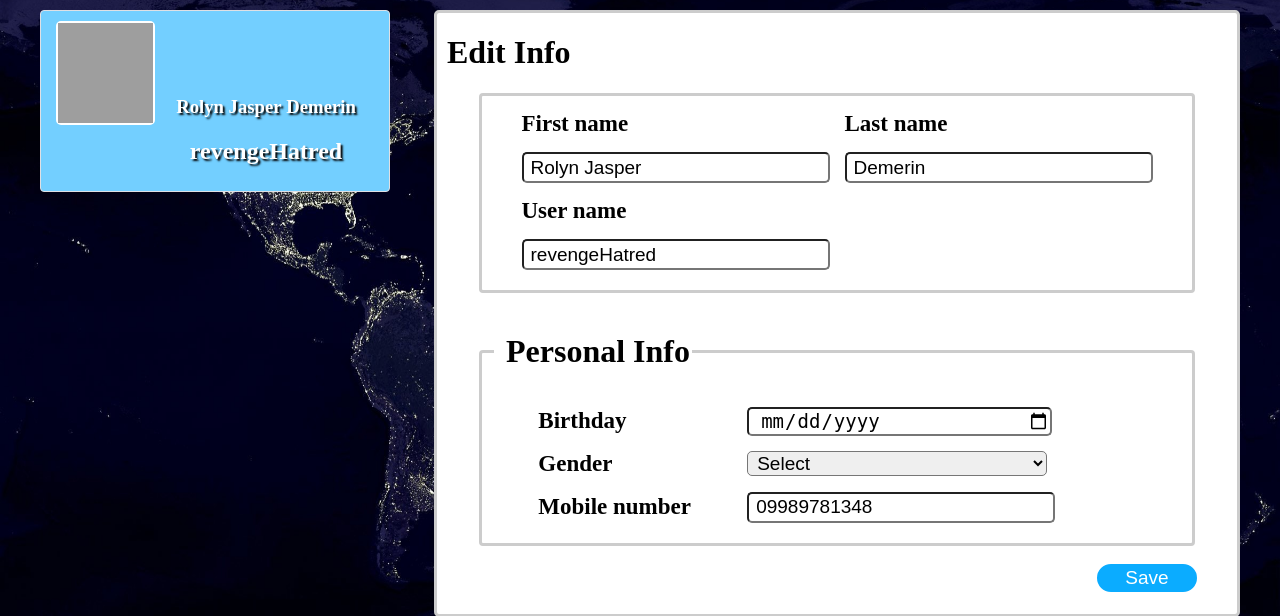
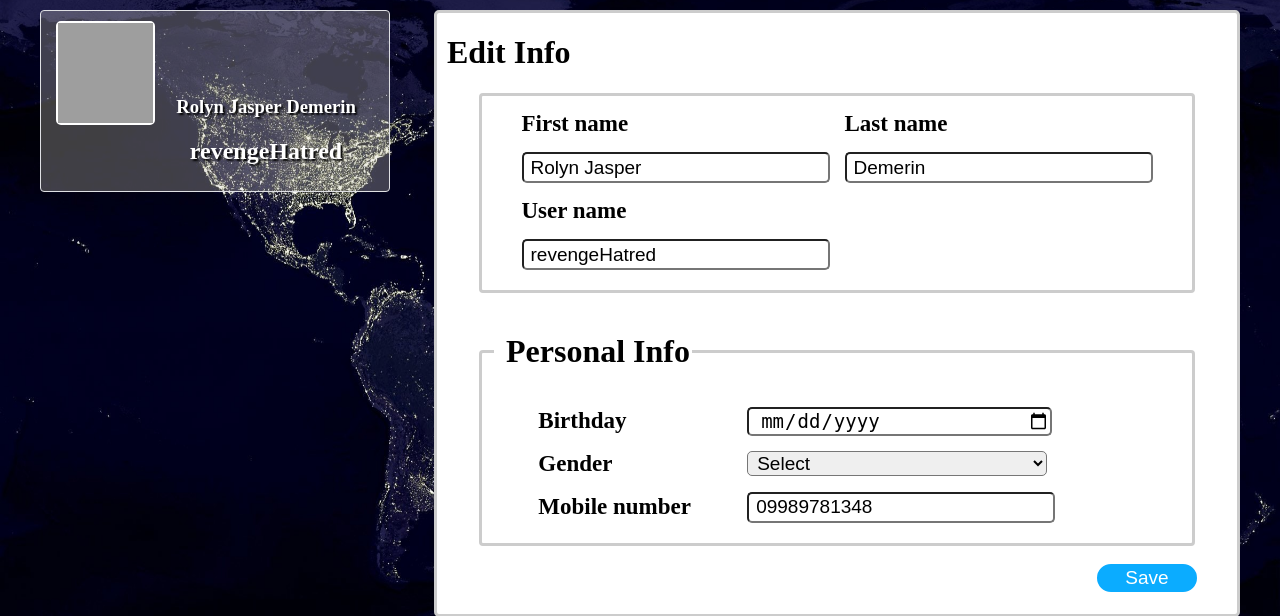
Before and after one commit to Pragya-10/PHP-Project-CA2, a PHP site: page /edit_profile.php?user_id=1 in a window 1280 px wide. Shown: the part 62-678 px from the top of the page. Run offline with PHP 8.4, Linux system fonts and the light colour scheme; a user stored in the database is signed in; data comes from the database, SQL or seed files in the repository; a stand-in replaces the project's code that opens the database connection; grey boxes are pictures that could not be loaded.

Commit message:
Seventh Commit

```diff
--- a/css/edit_profile.css
+++ b/css/edit_profile.css
@@ -102,7 +102,7 @@ body {
   height: 180px;
   float: left;
   border: 1px solid #dfe0e4;
-  background-color: #73cfff;
+  background-color: rgba(213, 209, 200, 0.3);
   -webkit-border-radius: 4px;
   -moz-border-radius: 4px;
   border-radius: 4px;
--- a/css/home.css
+++ b/css/home.css
@@ -101,7 +101,7 @@ body {
   width: 348px;
   float: left;
   border: 1px solid #dfe0e4;
-  background-color: #73cfff;
+  background-color: rgba(213, 209, 200, 0.3);
   -webkit-border-radius: 4px;
   -moz-border-radius: 4px;
   border-radius: 4px;
@@ -112,7 +112,7 @@ body {
   width: 348px;
   float: left;
   border: 1px solid #dfe0e4;
-  background-color: #73cfff;
+  background-color: rgba(213, 209, 200, 0.3);
   -webkit-border-radius: 4px;
   -moz-border-radius: 4px;
   border-radius: 4px;
--- a/css/photos.css
+++ b/css/photos.css
@@ -102,7 +102,7 @@ body {
   height: 180px;
   float: left;
   border: 1px solid #dfe0e4;
-  background-color: #73cfff;
+  background-color: rgba(213, 209, 200, 0.3);
   -webkit-border-radius: 4px;
   -moz-border-radius: 4px;
   border-radius: 4px;
@@ -113,7 +113,7 @@ body {
   width: 348px;
   float: left;
   border: 1px solid #dfe0e4;
-  background-color: #73cfff;
+  background-color: rgba(213, 209, 200, 0.3);
   -webkit-border-radius: 4px;
   -moz-border-radius: 4px;
   border-radius: 4px;
--- a/css/profile.css
+++ b/css/profile.css
@@ -102,7 +102,7 @@ body {
   height: 180px;
   float: left;
   border: 1px solid #dfe0e4;
-  background-color: #73cfff;
+  background-color: rgba(213, 209, 200, 0.3);
   -webkit-border-radius: 4px;
   -moz-border-radius: 4px;
   border-radius: 4px;
--- a/css/timeline.css
+++ b/css/timeline.css
@@ -110,7 +110,7 @@ body {
 #left-nav1 {
   width: 348px;
   border: 1px solid #dfe0e4;
-  background-color: #73cfff;
+  background-color: rgba(213, 209, 200, 0.3);
   -webkit-border-radius: 4px;
   -moz-border-radius: 4px;
   border-radius: 4px;
```
